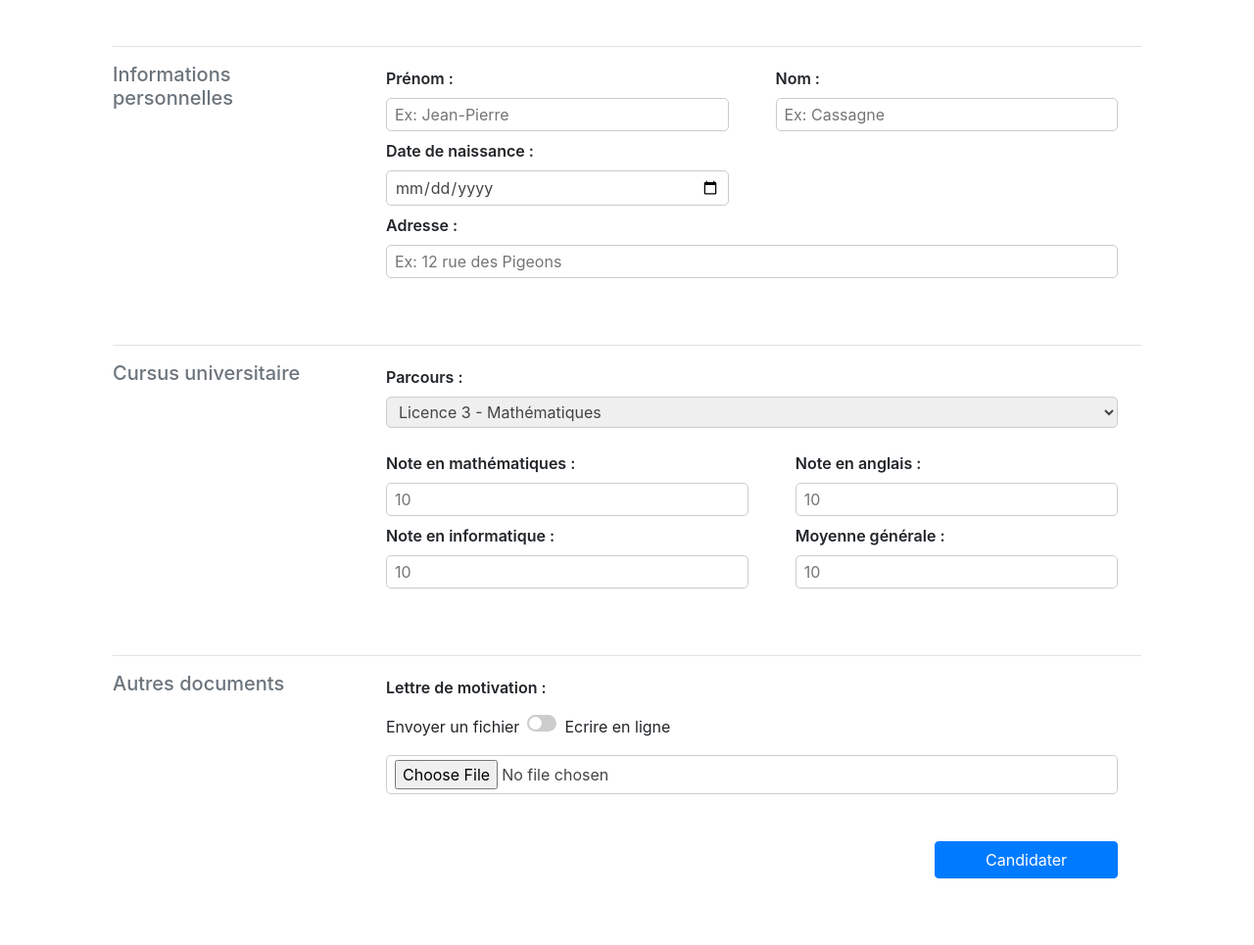
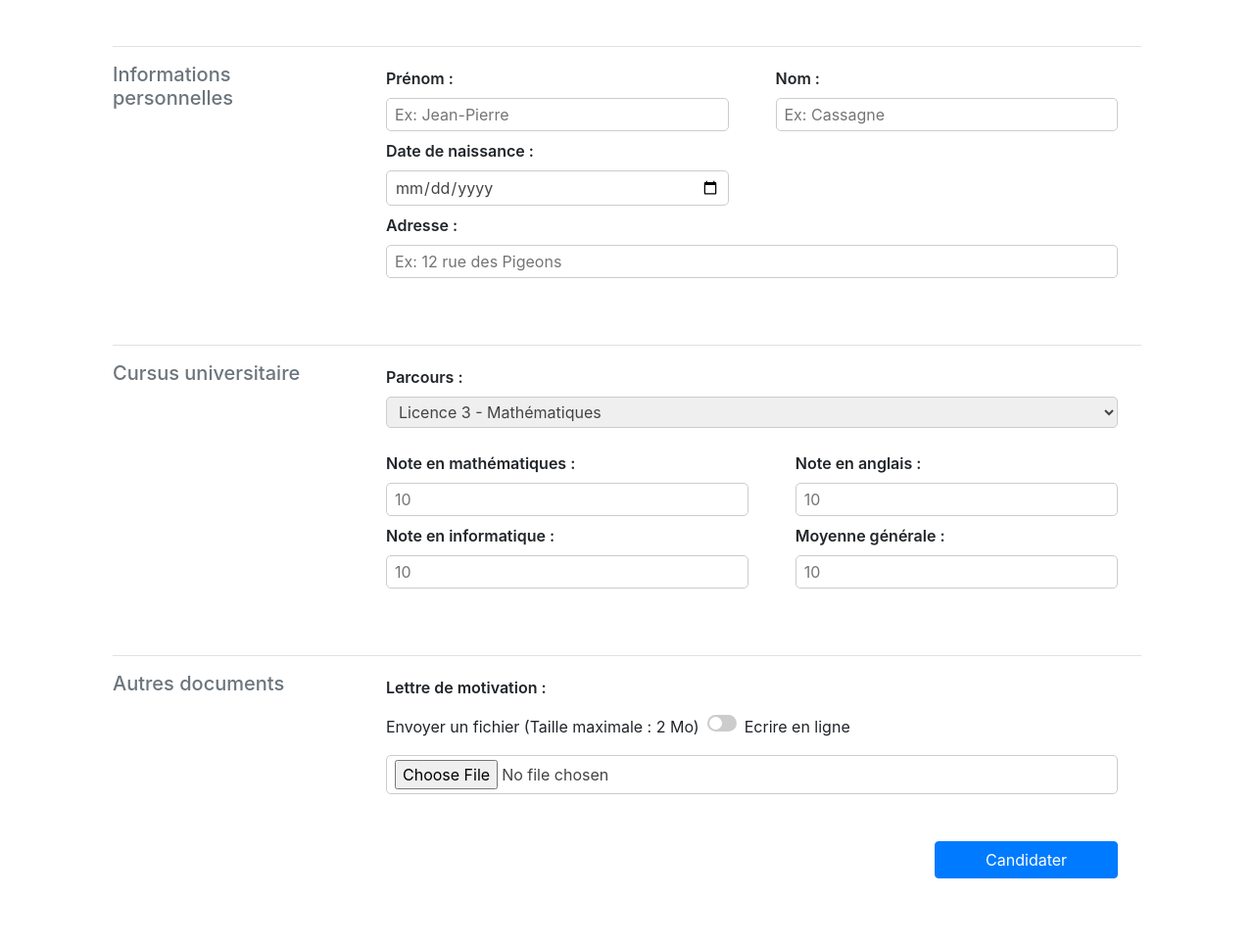
Before and after one commit to ErnestBidouille/tp-web-m1, a PHP site: page /candidater in a window 1280 px wide. Shown: the part 135-1100 px from the top of the page at 98% size. Run offline with PHP 8.4, Linux system fonts and the light colour scheme.

Commit message:
correction

```diff
--- a/pages/candidater.php
+++ b/pages/candidater.php
@@ -103,7 +103,7 @@
                     <div class="my-1 d-flex flex-column mx-4">
                         <div class="label">Lettre de motivation :</div>
                         <div class="d-flex flex-row align-items-baseline my-3">
-                            <span>Envoyer un fichier</span>
+                            <span>Envoyer un fichier (Taille maximale : 2 Mo)</span>
                             <label class="switch mx-2">
                                 <input type="checkbox" name="choicelm" id="choicelm" onChange="ChangeLetterFormat()" <?php echo isset($_SESSION['form']['choicelm'])?'checked':''?>>
                                 <span class="slider round"></span>
--- a/pages/recap.php
+++ b/pages/recap.php
@@ -47,7 +47,9 @@
         if(empty($_POST['lmt']) && $_FILES['lm']['size'] == 0){
             $errors['lm'] = 'Veuillez fournir une lettre de motivation';
         }
-
+        if($_FILES['lm']['size'] > 2097152){
+            $errors['lm'] = 'Le fichier ne peut pas dépasser la taille de 2Mo';
+        }
         $_SESSION['form'] = $_POST;
         $_SESSION['file'] = $_FILES['lm'];
         if(isset($errors)){
```
